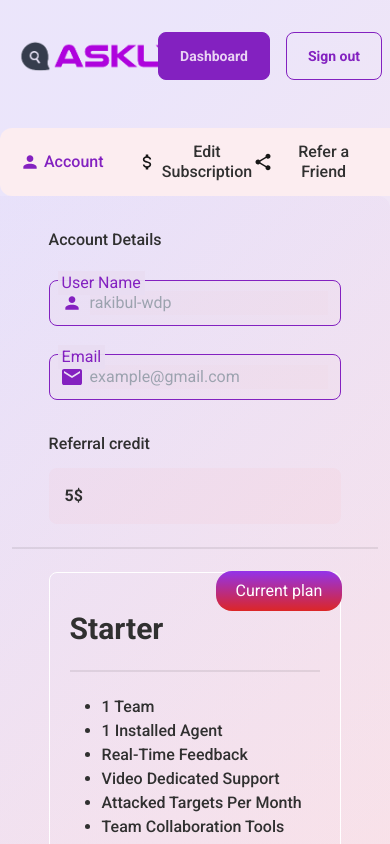
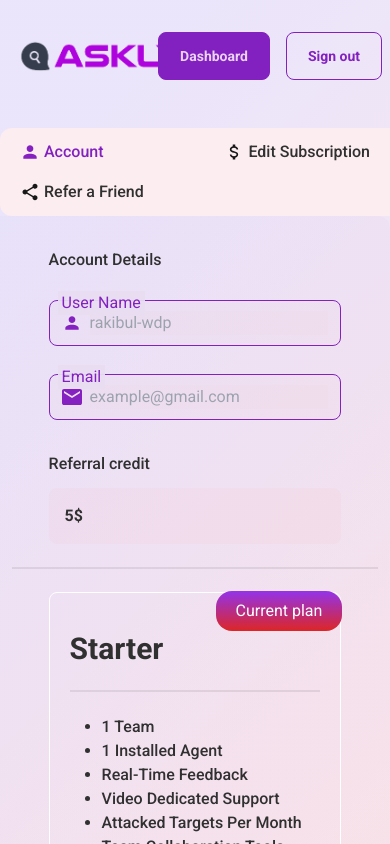
Before and after one commit to rakibul-wdp/askly, a Next.js app: page /account in a window 390 px wide. Shown: the top 844 px of the page. Built offline with nearby package versions, Linux system fonts and the light colour scheme.

Commit message:
dashboard responsive done

```diff
--- a/components/account/AccountMain.js
+++ b/components/account/AccountMain.js
@@ -48,14 +48,14 @@ const AccountMain = () => {
     <div className="w-full pt-10 pb-8">
       <Tab.Group as="div" className="flex lg:flex-row flex-col justify-between">
         <Tab.List className="flex flex-col justify-between w-full lg:w-[18%] lg:h-[72vh] space-x-1 rounded-l-xl bg-[#FCEDF0] p-1 lg:pt-5">
-          <div className='flex lg:flex-col px-4 sm:px-14 md:px-32 lg:px-0'>
+          <div className='flex flex-wrap justify-between lg:flex-col px-4 sm:px-14 md:px-32 lg:px-0'>
             {
               categories.map((category) => (
                 <Tab
                   key={category.id}
                   className={({ selected }) =>
                     classNames(
-                      'w-full py-2.5 lg:pl-4 font-medium leading-5',
+                      'w-auto py-2.5 lg:pl-4 font-medium leading-5',
                       'lg:text-start',
                       selected
                         ? `${setActive(category.navTitle)} text-primary`
--- a/components/dashboard/DashboardSideNav.js
+++ b/components/dashboard/DashboardSideNav.js
@@ -59,13 +59,14 @@ const DashboardSideNav = () => {
             <Link href="/">
               <Image className='lg:my-10 hidden lg:block' src={AsklyLogo} width={250} height={250} alt='askly logo' />
             </Link>
+            <div className='w-full flex flex-wrap justify-between items-center lg:flex-col lg:justify-center lg:items-start'>
               {
                 categories.map((category) => (
                   <Tab
                     key={category.id}
                     className={({ selected }) =>
                       classNames(
-                      'w-full py-2.5 font-medium leading-5',
+                        'w-auto py-2.5 font-medium leading-5',
                         'lg:text-start',
                         selected
                           ? `${setActive(category.navTitle)} text-primary`
@@ -80,6 +81,7 @@ const DashboardSideNav = () => {
                   </Tab>
                 ))
               }
+            </div>
           </div>
           <div className='hidden lg:block -ml-20'>
             <Tab className="btn btn-primary btn-outline normal-case w-[12rem] lg:w-[10rem] xl:w-[12rem] 2xl:ml-3 mb-2">Account management</Tab>
```
Lines whose indentation alone changed are shown as unchanged.
